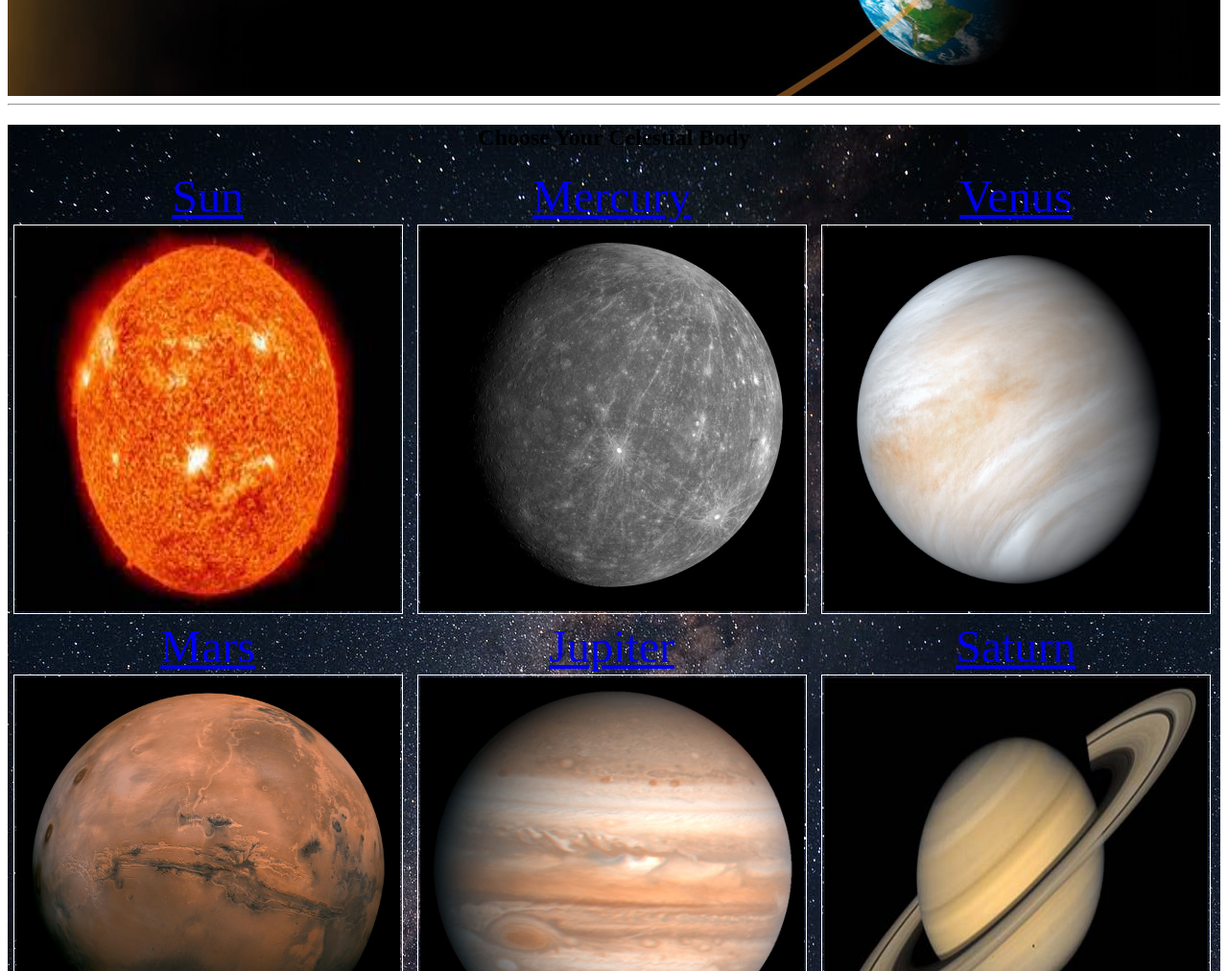
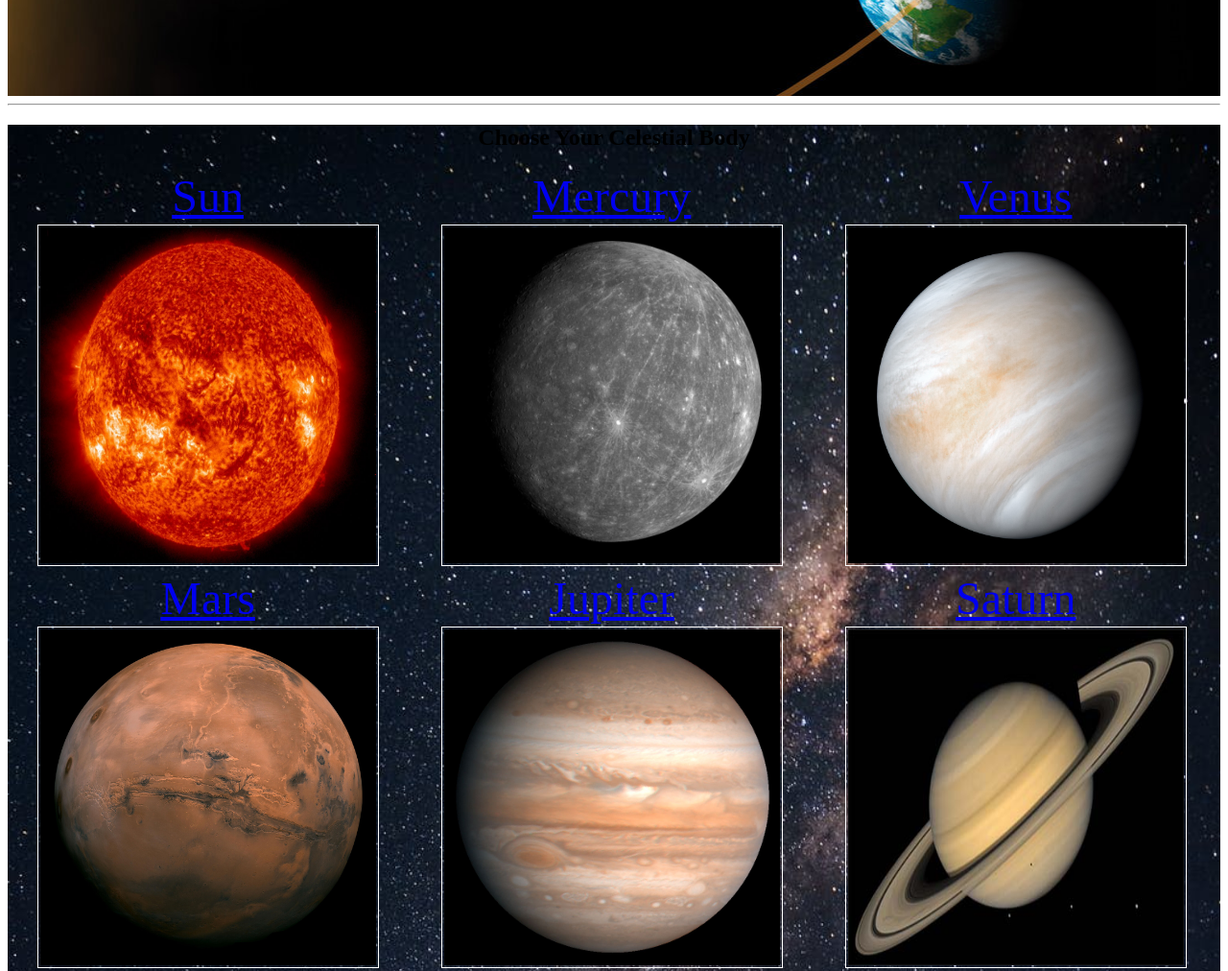
Before and after one commit to WillUnger/the-solar-system, a plain HTML site: page index.html in a window 1280 px wide. Shown: the part 660-1672 px from the top of the page at 96% size. Drawn offline with Linux system fonts and the light colour scheme.

Commit message:
replace sun image

```diff
--- a/assets/style.css
+++ b/assets/style.css
@@ -38,9 +38,9 @@
 
 
 #celestial-navs {
-    height:1200px;
+    height:1400px;
     background: url(/assets/images/milkyway.jpeg);
-
+    background-size: cover;
 }
 
 #celestial-navs h2 {
@@ -48,8 +48,8 @@
 }
 
 #celestial-navs img {
-    height: 400px;
-    width: 400px;
+    height: 350px;
+    width: 350px;
     border: solid 1px #fff;
     padding: 2px;
     margin: 2px;
@@ -100,5 +100,4 @@
     font-size: 3em;
     margin: 0px;
     position: relative;
-
 }
--- a/index.html
+++ b/index.html
@@ -33,7 +33,7 @@
         <div class="planet-grid">
 
             <div class="row-one">
-            <div class="column"><a href="#" title="Click to Learn More"><p>Sun</p><img src="/assets/images/sun.jpeg" alt="image of the sun">
+            <div class="column"><a href="#" title="Click to Learn More"><p>Sun</p><img src="/assets/images/sun2.jpeg" alt="image of the sun">
             </a></div>
             <div class="column"><a href="#" title="Click to Learn More"><p>Mercury</p><img src="/assets/images/mercury.jpeg" alt="image of mercury">
             </a></div>
```
Also changed, not shown: assets/images/sun2.jpeg (added).
